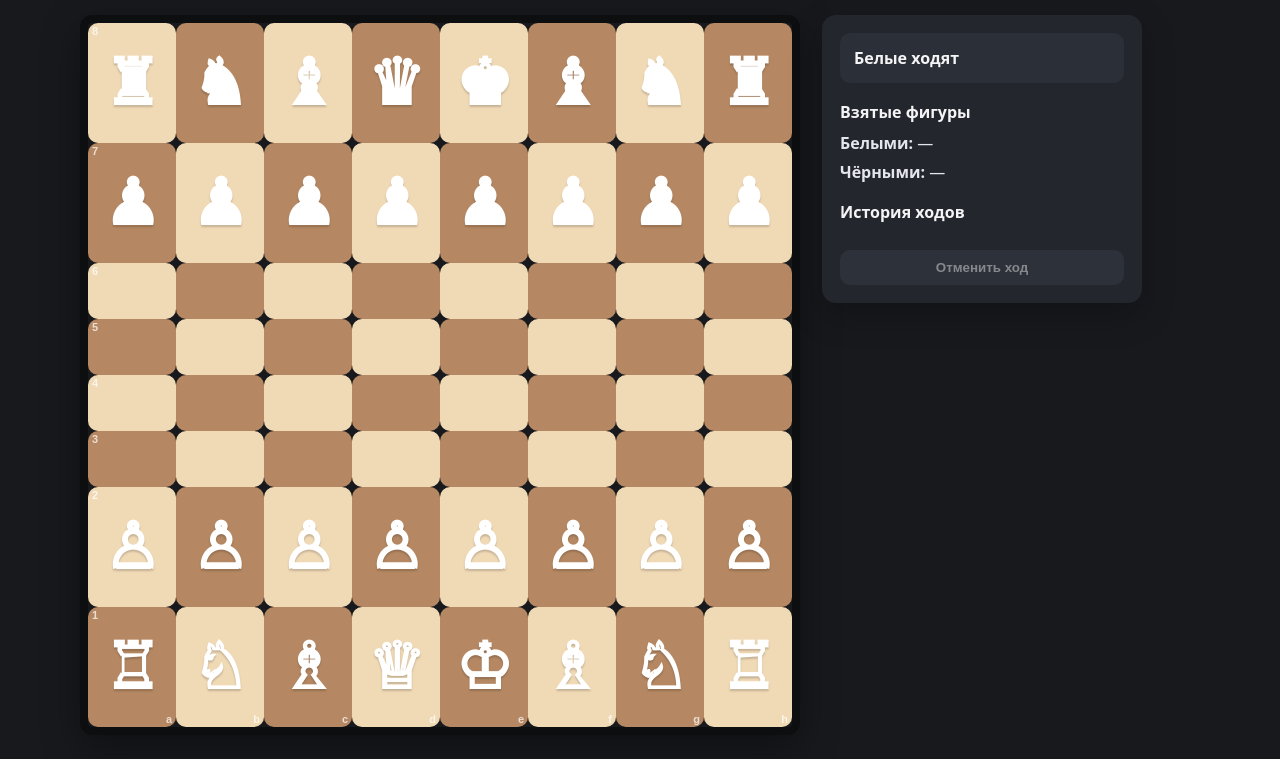
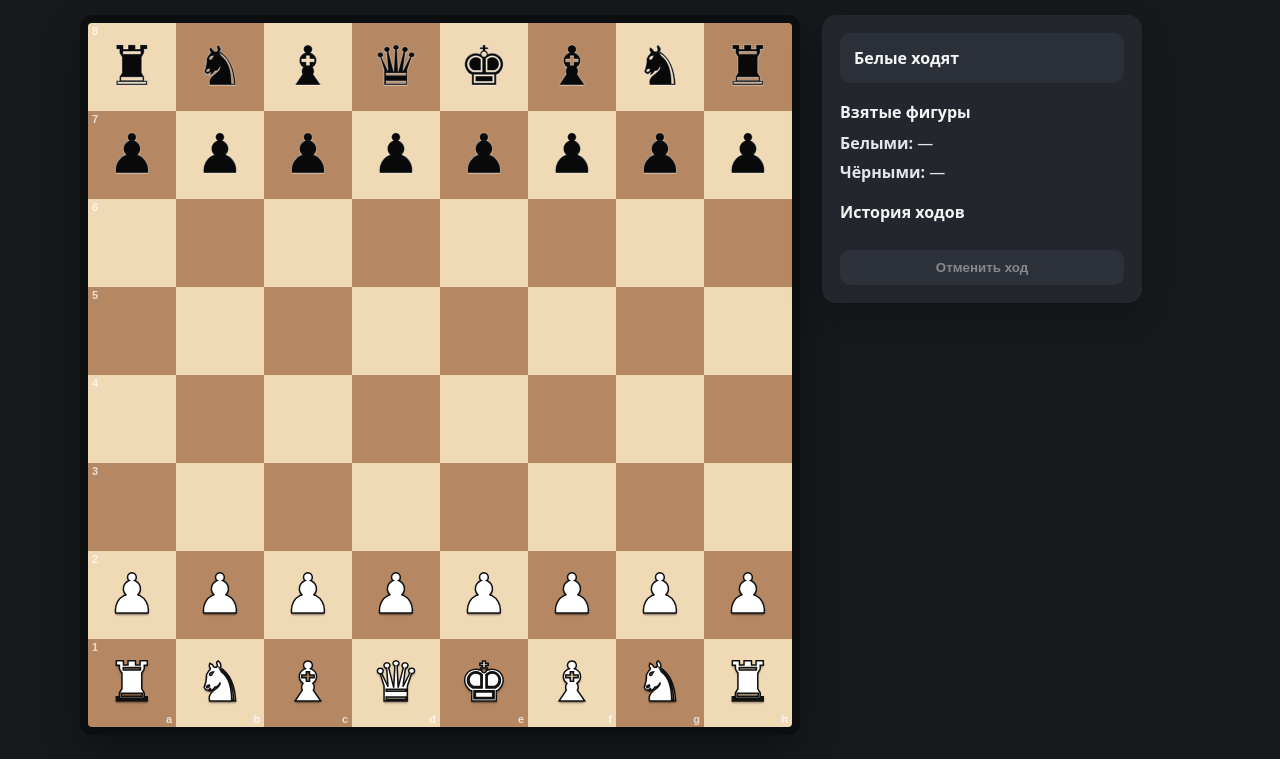
Before and after one commit to lublyMATb/lovemomchess, a plain HTML site: page index.html in a window 1280 px wide. Shown: the part 99-858 px from the top of the page. Drawn offline with Linux system fonts and the light colour scheme.

Commit message:
Add files via upload

```diff
--- a/script.js
+++ b/script.js
@@ -13,7 +13,7 @@
   const promotionChoices = document.getElementById("promotionChoices");
 
   const PIECES = Object.freeze({
-    wK: "♔", wQ: "♕", wR: "♖", wB: "♗", wN: "♘", wP: "♙",
+    wK: "♚", wQ: "♛", wR: "♜", wB: "♝", wN: "♞", wP: "♟",
     bK: "♚", bQ: "♛", bR: "♜", bB: "♝", bN: "♞", bP: "♟"
   });
 
@@ -472,7 +472,7 @@
     for (const type of PROMOTIONS) {
       const btn = document.createElement("button");
       btn.type = "button";
-      btn.className = "promotion-choice";
+      btn.className = `promotion-choice ${color === "w" ? "white-piece" : "black-piece"}`;
       btn.textContent = PIECES[color + type];
       btn.setAttribute("aria-label", `Promote to ${type}`);
       btn.addEventListener("click", () => {
@@ -508,7 +508,7 @@
         const piece = state.board[r][c];
         if (piece) {
           const span = document.createElement("span");
-          span.className = "piece";
+          span.className = `piece ${colorOf(piece) === "w" ? "white-piece" : "black-piece"}`;
           span.textContent = PIECES[piece];
           square.appendChild(span);
         }
--- a/style.css
+++ b/style.css
@@ -93,9 +93,10 @@ h1 {
 
 .board {
   width: 100%;
-  aspect-ratio: 1;
+  aspect-ratio: 1 / 1;
   display: grid;
-  grid-template-columns: repeat(8, 1fr);
+  grid-template-columns: repeat(8, minmax(0, 1fr));
+  grid-template-rows: repeat(8, minmax(0, 1fr));
   border: 8px solid #0d0e10;
   border-radius: 12px;
   overflow: hidden;
@@ -108,6 +109,18 @@ h1 {
   position: relative;
   user-select: none;
   cursor: pointer;
+
+  /* A square is also a <button>, so reset the global button sizing. */
+  padding: 0;
+  margin: 0;
+  border: 0;
+  border-radius: 0;
+  min-width: 0;
+  min-height: 0;
+  width: 100%;
+  height: 100%;
+  overflow: hidden;
+
   font-size: clamp(30px, 5.2vw, 64px);
 }
 
@@ -147,7 +160,21 @@ h1 {
   position: relative;
   z-index: 2;
   line-height: 1;
-  text-shadow: 0 2px 2px rgba(0,0,0,.18);
+  font-family: "Arial Unicode MS", "Noto Sans Symbols 2", "DejaVu Sans", serif;
+  font-size: 0.86em;
+  pointer-events: none;
+}
+
+.piece.white-piece {
+  color: #ffffff;
+  -webkit-text-stroke: 1.5px #111111;
+  text-shadow: 0 2px 2px rgba(0, 0, 0, 0.45);
+}
+
+.piece.black-piece {
+  color: #090909;
+  -webkit-text-stroke: 1px rgba(255, 255, 255, 0.35);
+  text-shadow: 0 1px 1px rgba(255, 255, 255, 0.28);
 }
 
 .coord {
```
Also changed, not shown: 1 other file.
